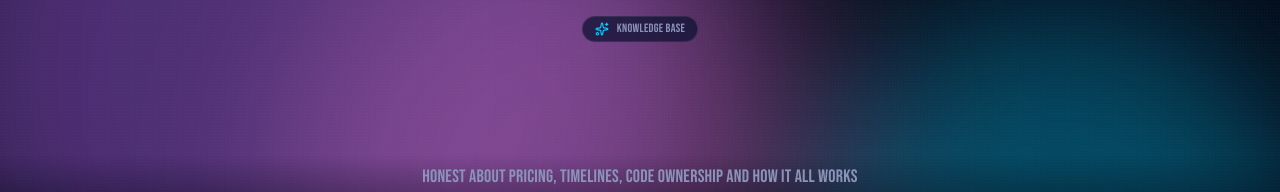
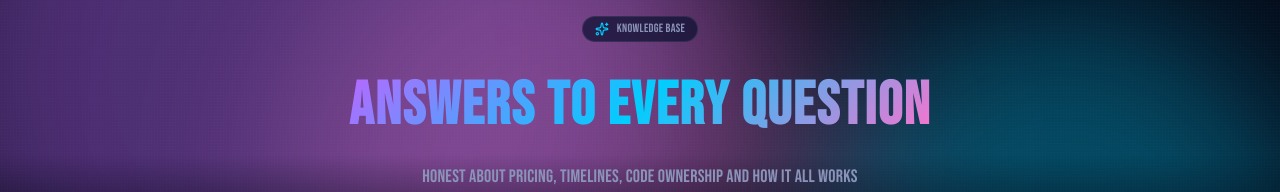
Before and after one commit to lavinarba-oss/aurora-site, a Next.js app: page /en/faq in a window 1280 px wide. Shown: the part 193-385 px from the top of the page. Built offline with nearby package versions, Linux system fonts and the light colour scheme; no server answers.

Commit message:
Fix invisible gradient headings: emit background-image (bg-[image:...]) so clipped text shows

```diff
--- a/src/components/gradient-text.tsx
+++ b/src/components/gradient-text.tsx
@@ -8,12 +8,15 @@ type GradientTextProps = {
   variant?: "aurora" | "purple-cyan" | "pink-purple";
 };
 
+// Use the explicit `image:` hint so Tailwind emits `background-image` (a bare
+// `bg-[var(--x)]` is treated as background-COLOR, which silently drops a
+// gradient value and leaves the clipped text invisible).
 const variantMap: Record<NonNullable<GradientTextProps["variant"]>, string> = {
-  aurora: "bg-[var(--aurora-gradient)]",
+  aurora: "bg-[image:var(--aurora-gradient)]",
   "purple-cyan":
-    "bg-[linear-gradient(120deg,var(--aurora-purple),var(--aurora-cyan))]",
+    "bg-[image:linear-gradient(120deg,var(--aurora-purple),var(--aurora-cyan))]",
   "pink-purple":
-    "bg-[linear-gradient(120deg,var(--aurora-pink),var(--aurora-purple))]",
+    "bg-[image:linear-gradient(120deg,var(--aurora-pink),var(--aurora-purple))]",
 };
 
 /** Inline gradient-text span. Use for accent phrases inside headings. */
```
